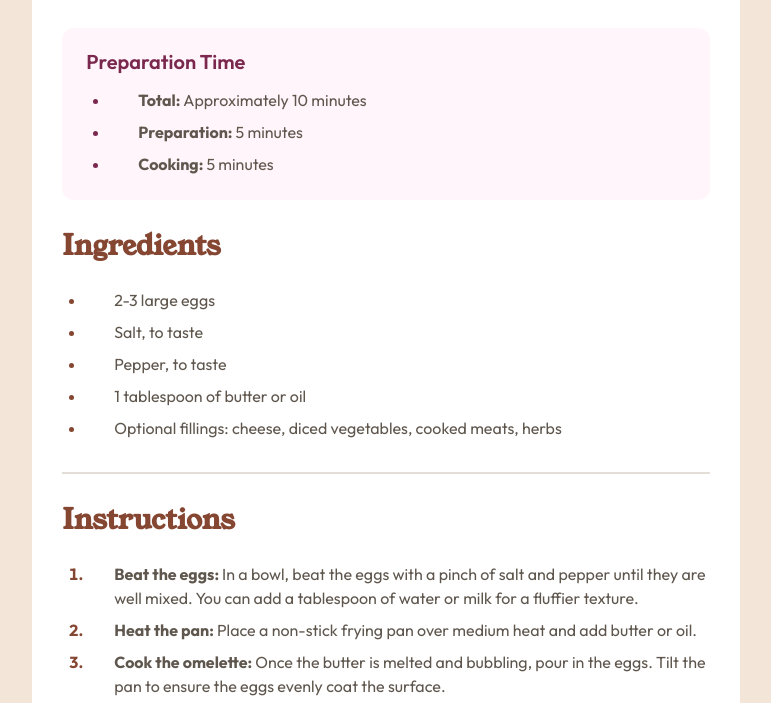
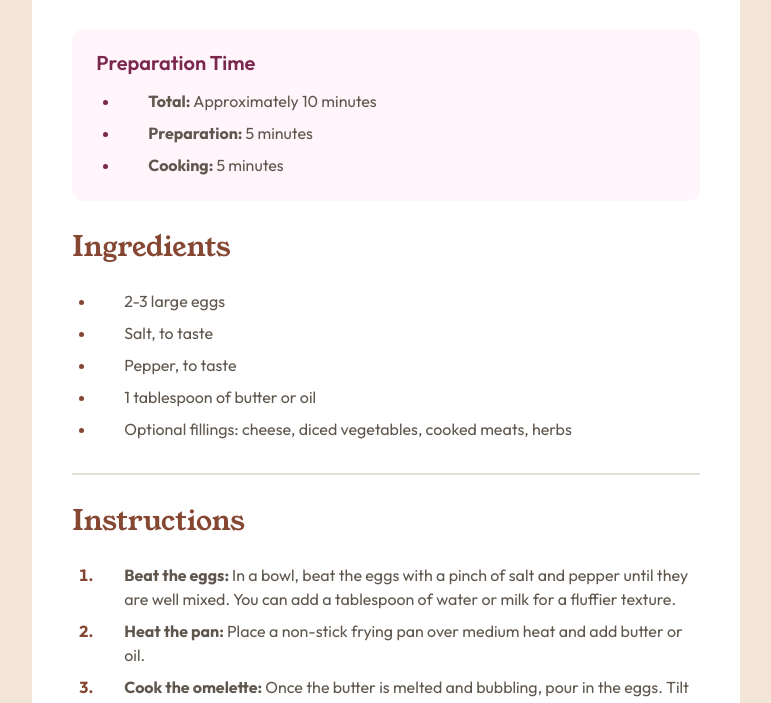
Before and after one commit to hybachi/recipe-page, a plain HTML site: page index.html in a window 1280 px wide. Shown: the part 619-1322 px from the top of the page, without its empty margins (254-1025 px from the left). Drawn offline with Linux system fonts and the light colour scheme.

Commit message:
update font and spacing

```diff
--- a/css/styles.css
+++ b/css/styles.css
@@ -37,6 +37,7 @@ h1,
 h3 {
 	font-family: 'Young Serif', 'Times New Roman', Times, serif;
 	line-height: 100%;
+	font-weight: 400;
 }
 
 h1 {
@@ -60,7 +61,7 @@ h3 {
 
 .recipe {
 	background-color: var(--color-white);
-	padding: 30px;
+	padding: 32px;
 	position: relative;
 }
 
@@ -98,6 +99,7 @@ h3 {
 
 	.recipe {
 		border-radius: 24px;
+		padding: 40px;
 	}
 
 	.recipe__image {
```
